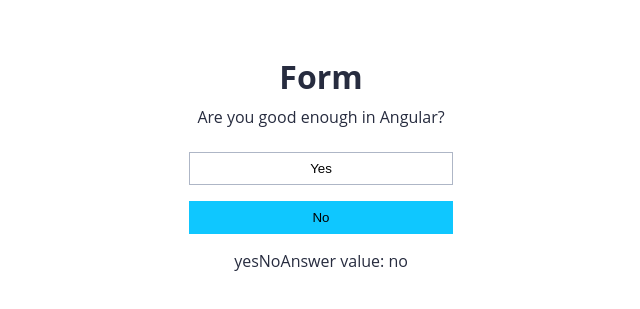
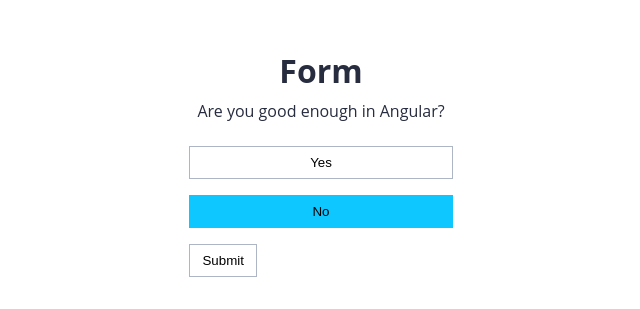
Before and after one commit to lucianesantcs/acessibilidade-form, an Angular app: page / in a window 1280 px wide. Shown: the part 229-538 px from the top of the page, without its empty margins (319-959 px from the left). Built offline with nearby package versions, Linux system fonts and the light colour scheme.

Commit message:
feat(acessibilidade): aula 2

```diff
--- a/src/app/app.component.html
+++ b/src/app/app.component.html
@@ -1,8 +1,10 @@
 <main>
   <h1>Form</h1>
-  <app-yes-no-button-group
-    [(value)]="yesNoAnswer"
-    label="Are you good enough in Angular?"
-  ></app-yes-no-button-group>
-  <span>yesNoAnswer value: {{ yesNoAnswer }}</span>
+  <form [formGroup]="form" (ngSubmit)="submit()">
+    <app-yes-no-button-group
+      label="Are you good enough in Angular?"
+      formControlName="yesNoAnswer"
+    ></app-yes-no-button-group>
+    <button>Submit</button>
+  </form>
 </main>
--- a/src/app/app.component.ts
+++ b/src/app/app.component.ts
@@ -1,4 +1,5 @@
 import { Component } from '@angular/core';
+import { FormBuilder, FormGroup } from '@angular/forms';
 
 @Component({
   selector: 'app-root',
@@ -7,5 +8,16 @@ import { Component } from '@angular/core';
 })
 export class AppComponent {
   title = 'a11y-p1';
-  public yesNoAnswer = 'no';
+  public form: FormGroup = null;
+
+  constructor(formBuilder: FormBuilder) {
+    this.form = formBuilder.group({
+      yesNoAnswer: ['no']
+    });
+  }
+
+  public submit(): void {
+    console.log(this.form.value);
+  }
+
 }
--- a/src/app/app.module.ts
+++ b/src/app/app.module.ts
@@ -3,6 +3,7 @@ import { NgModule } from '@angular/core';
 
 import { AppComponent } from './app.component';
 import { YesNoButtonGroupModule } from './shared/components/yes-no-button-group/yes-no-button-group.module';
+import { FormsModule, ReactiveFormsModule } from '@angular/forms';
 
 @NgModule({
   declarations: [
@@ -10,7 +11,9 @@ import { YesNoButtonGroupModule } from './shared/components/yes-no-button-group/
   ],
   imports: [
     BrowserModule,
-    YesNoButtonGroupModule
+    YesNoButtonGroupModule,
+    ReactiveFormsModule,
+    FormsModule
   ],
   providers: [],
   bootstrap: [AppComponent]
--- a/src/app/shared/components/yes-no-button-group/yes-no-button-group.component.ts
+++ b/src/app/shared/components/yes-no-button-group/yes-no-button-group.component.ts
@@ -1,21 +1,48 @@
-import { Component, EventEmitter, Input, OnInit, Output } from '@angular/core';
+import { Component, EventEmitter, forwardRef, Input, OnInit, Output } from '@angular/core';
+import { ControlValueAccessor, NG_VALUE_ACCESSOR } from '@angular/forms';
 
 @Component({
   selector: 'app-yes-no-button-group',
   templateUrl: './yes-no-button-group.component.html',
-  styleUrls: ['./yes-no-button-group.component.scss']
+  styleUrls: ['./yes-no-button-group.component.scss'],
+  providers: [ {
+      provide: NG_VALUE_ACCESSOR,
+      multi: true,
+      useExisting: YesNoButtonGroupComponent
+      // useExisting: forwardRef(() => YesNoButtonGroupComponent)
+    }]
 })
-export class YesNoButtonGroupComponent implements OnInit {
+export class YesNoButtonGroupComponent implements OnInit, ControlValueAccessor {
   @Input() public value: string = null;
   @Input() public label = '';
   @Output() public valueChange = new EventEmitter<string>();
   public options = YesNoButtonGroupOptions;
+  public onChange = (value: string) => {};
+  public onTouched = () => {};
 
   constructor() { }
 
+  public writeValue(value: string): void {
+    this.value = value; // seta o valor padrão no form
+    this.onChange(this.value);
+    this.valueChange.emit(this.value);
+  }
+
+  public registerOnChange(fn: any): void {
+  // public registerOnChange(fn: (value: string) => void): void {
+    this.onChange = fn;
+  }
+
+  public registerOnTouched(fn: any): void {
+    this.onTouched = fn;
+  }
+
+  public setDisabledState?(isDisabled: boolean): void {
+    throw new Error('Method not implemented.');
+  }
+
   public activate(value: string): void {
-    this.value = value;
-    this.valueChange.emit(this.value);
+    this.writeValue(value);
   }
 
   ngOnInit(): void {
--- a/src/styles.scss
+++ b/src/styles.scss
@@ -21,3 +21,12 @@ main {
     justify-content: center;
     flex-direction: column;
 }
+
+button {
+    border: 1px solid #aeb6c6;
+    padding: 0.5rem 0.75rem;
+    margin: 1rem 0;
+    color: #000;
+    background-color: #fff;
+    cursor: pointer;
+}
```
